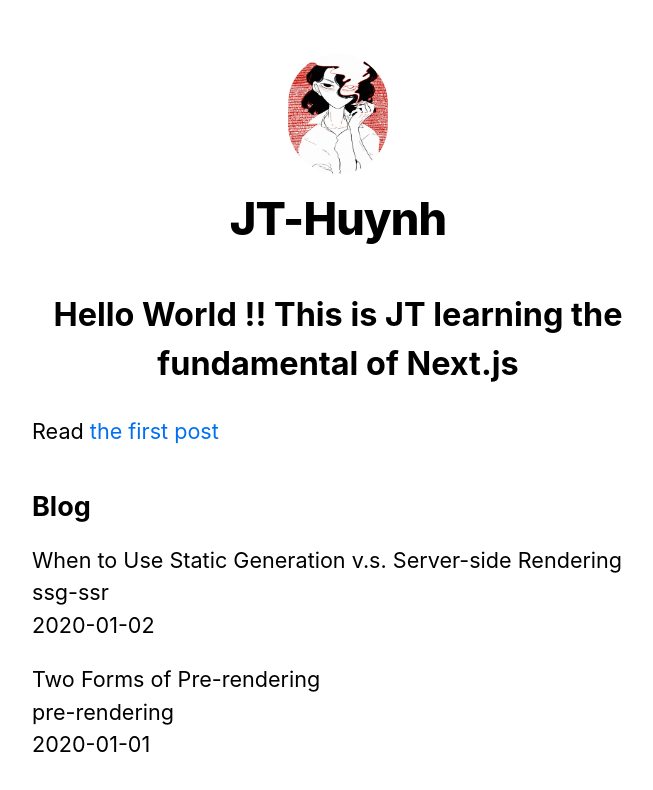
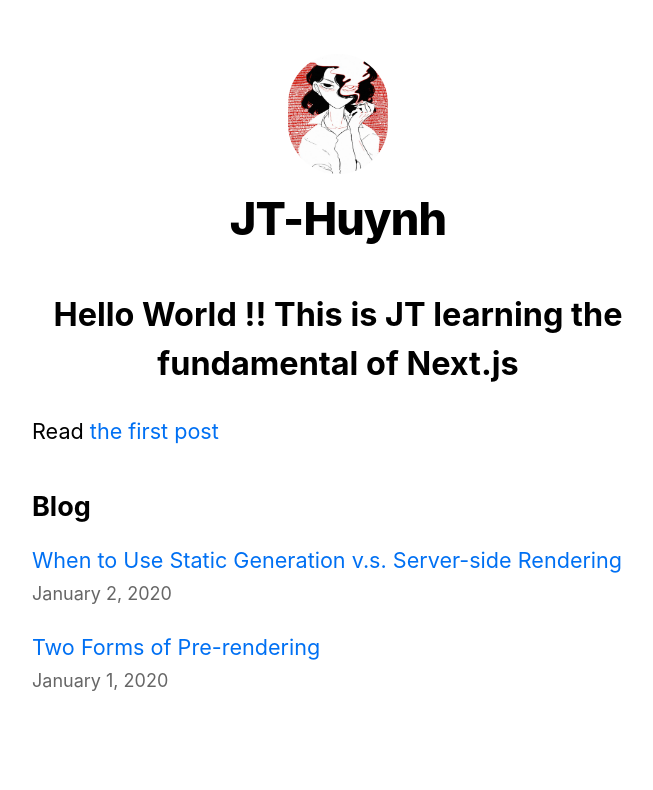
Before and after one commit to JT-Huynh/nextjs-example, a Next.js app: page / in a window 1280 px wide. Shown: the top 790 px of the page, without its empty margins (302-955 px from the left). Built offline with nearby package versions, Linux system fonts and the light colour scheme.

Commit message:
feat: polish the index page

```diff
--- a/pages/index.jsx
+++ b/pages/index.jsx
@@ -1,5 +1,6 @@
 import Head from "next/head";
 import Link from "next/link";
+import Date from "../components/date";
 import Layout, { siteTitle } from "../components/layout";
 import utilStyles from "../styles/utils.module.css";
 import { getSortedPostsData } from "../utils/post";
@@ -21,11 +22,11 @@ export default function Home({ allPostedData }) {
         <ul className={utilStyles.list}>
           {allPostedData.map(({ id, date, title }) => (
             <li className={utilStyles.listItem} key={id}>
-              {title}
+              <Link href={`/posts/${id}`}>{title}</Link>
               <br />
-              {id}
-              <br />
-              {date}
+              <small className={utilStyles.lightText}>
+                <Date dateString={date}></Date>
+              </small>
             </li>
           ))}
         </ul>
```
